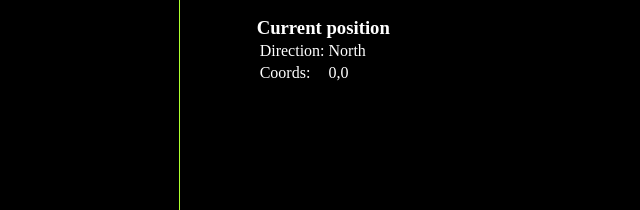
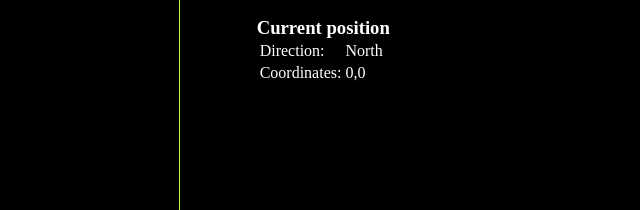
Before and after one commit to annaclf/mars-rover, a plain HTML site: page index.html in a window 1280 px wide. Shown: the part 396-606 px from the top of the page, 588-1228 px from the left. Drawn offline with Linux system fonts and the light colour scheme.

Commit message:
Some text changes

```diff
--- a/index.html
+++ b/index.html
@@ -169,7 +169,7 @@
             <td class="direction">North</td>
           </tr>
           <tr>
-            <td>Coords: </td>
+            <td>Coordinates: </td>
             <td class="coords">0,0</td>
           </tr>
         </table>
```
